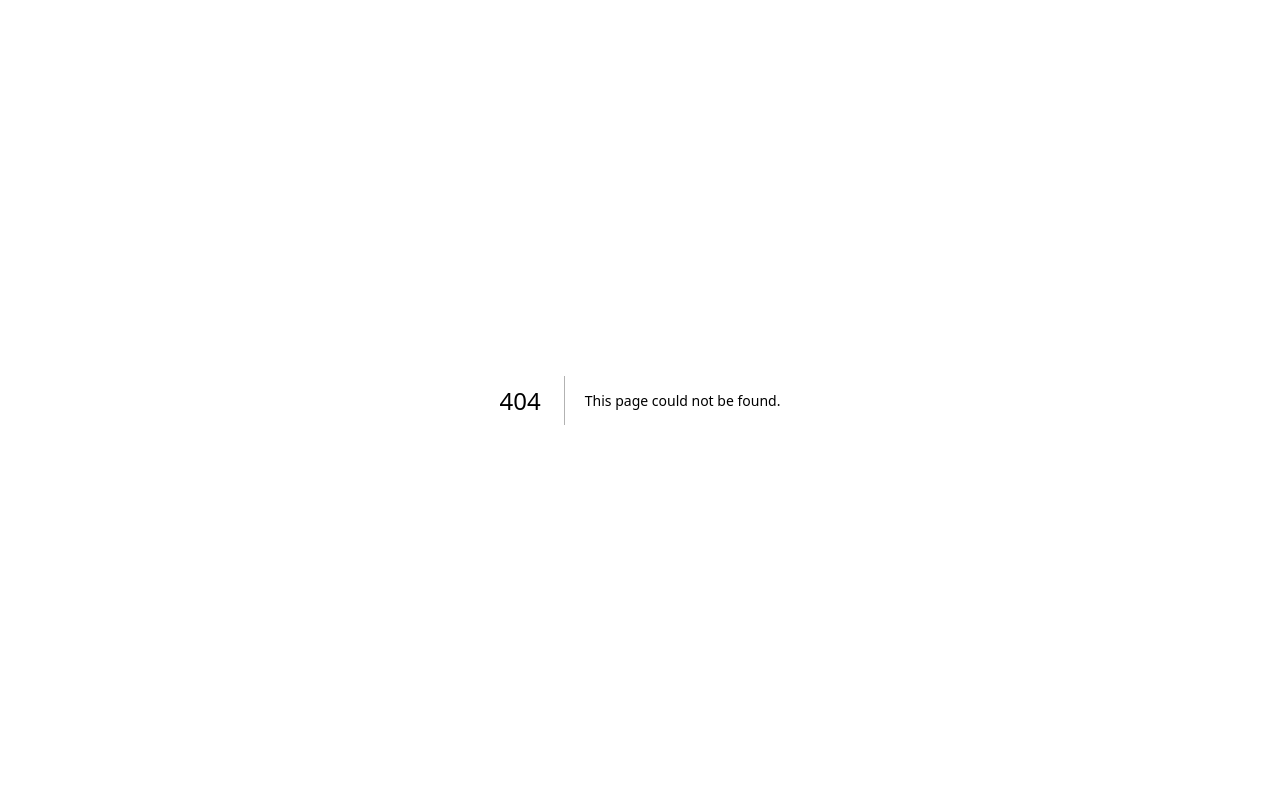
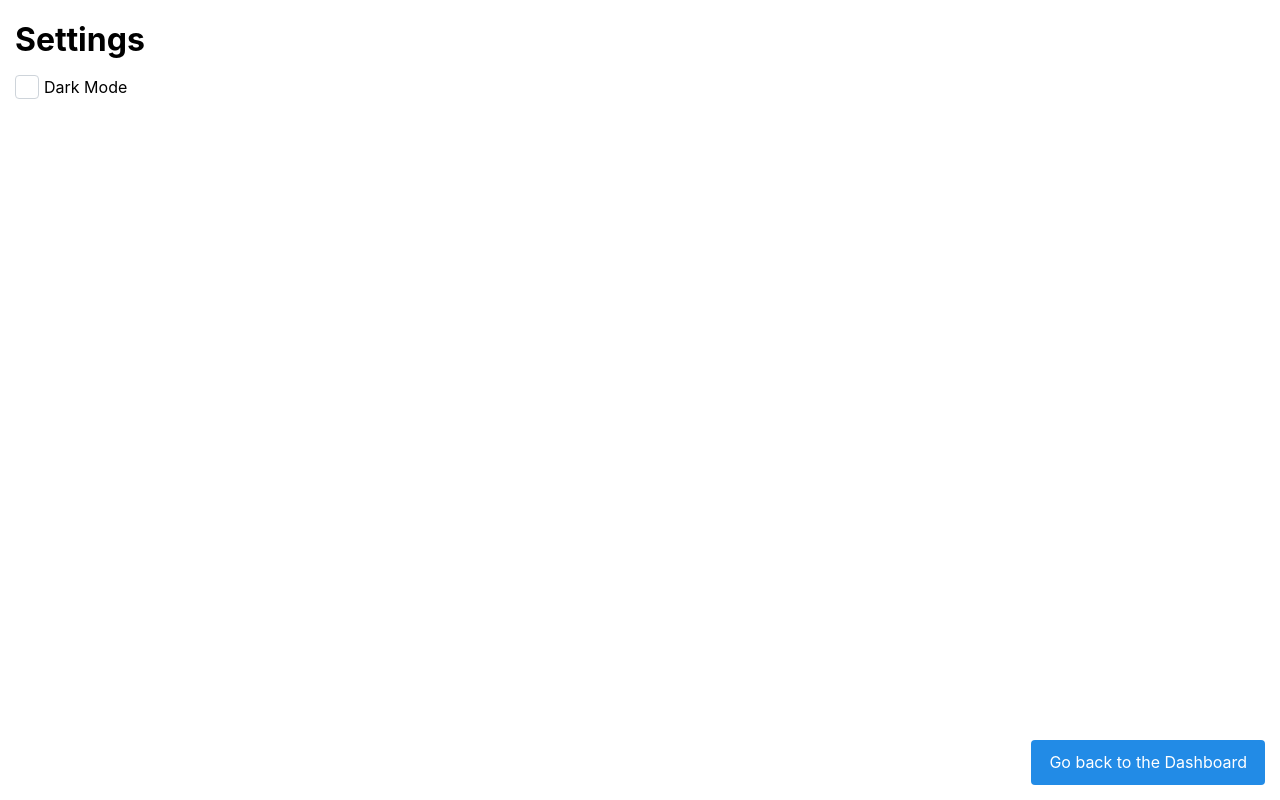
Before and after one commit to owlux02/Notedown, a Next.js app: page /dashboard/settings in a window 1280 px wide. Before the commit this address had no page. Built offline with nearby package versions, Linux system fonts and the light colour scheme.

Commit message:
style changes, check if note exists and settings page

```diff
--- a/pages/_app.tsx
+++ b/pages/_app.tsx
@@ -3,13 +3,26 @@ import '@mantine/core/styles.css';
 
 import type { AppProps } from 'next/app';
 import { MantineProvider } from '@mantine/core';
+import { useEffect } from 'react';
 
 const App = ({ Component, pageProps }: AppProps) => {
+  useEffect(() => {
+    const darkMode = localStorage.getItem('darkMode');
+
+    if (darkMode === 'true') {
+      document.querySelector('html')!.dataset.mantineColorScheme = 'dark';
+    }
+
+    if (darkMode === 'false') {
+      document.querySelector('html')!.dataset.mantineColorScheme = 'light';
+    }
+  }, []);
+
   return (
-    <MantineProvider defaultColorScheme="dark">
+    <MantineProvider defaultColorScheme="auto">
       <Component {...pageProps} />
     </MantineProvider>
   );
-}
+};
 
 export default App;
--- a/pages/_document.tsx
+++ b/pages/_document.tsx
@@ -6,6 +6,7 @@ const Document = () => {
     <Html lang="en">
       <Head>
         <ColorSchemeScript defaultColorScheme="auto" />
+        <script src="/static/theme.js"></script>
       </Head>
       <body>
         <Main />
--- a/pages/dashboard/components/UserButton.module.css
+++ b/pages/dashboard/components/UserButton.module.css
@@ -12,6 +12,7 @@
 .opts {
   display: flex;
   justify-content: space-between;
+  gap: 5px;
 }
 
 .logoutButton {
--- a/pages/dashboard/components/UserButton.tsx
+++ b/pages/dashboard/components/UserButton.tsx
@@ -9,6 +9,7 @@ import {
 } from '@mantine/core';
 import { IconChevronRight } from '@tabler/icons-react';
 import { useEffect, useState } from 'react';
+import Link from 'next/link';
 import classes from './UserButton.module.css';
 
 export default function UserButton() {
@@ -55,6 +56,9 @@ export default function UserButton() {
           >
             Log Out
           </Button>
+          <Link href="/dashboard/settings">
+            <Button>Settings</Button>
+          </Link>
         </Box>
       )}
     </UnstyledButton>
--- /dev/null
+++ b/pages/dashboard/css/Settings.module.css
@@ -0,0 +1,20 @@
+.flex {
+  display: flex;
+  gap: 5px;
+  margin-top: 10px;
+}
+
+.goBack {
+  position: absolute;
+  bottom: 15px;
+  right: 15px;
+  background: #228BE6;
+  color: #fff;
+  text-decoration: none;
+  padding: 10px 18px;
+  border-radius: 4px;
+}
+
+.goBack:hover {
+  background: #1C7ED6;
+}
--- a/pages/dashboard/css/styles.module.css
+++ b/pages/dashboard/css/styles.module.css
@@ -40,7 +40,7 @@
   cursor: pointer;
 }
 
-.page404 {
+.notFound {
   display: flex;
   flex-direction: column;
   align-items: center;
@@ -48,6 +48,7 @@
   height: 75vh;
   font-size: 20px;
   text-align: center;
+  text-wrap: balance;
 }
 
 .page404 img {
@@ -60,7 +61,7 @@
   }
 
   .editor {
-    height: 85vh;
+    height: 76vh;
   }
 
   .previewContainer {
--- /dev/null
+++ b/pages/dashboard/settings.tsx
@@ -0,0 +1,63 @@
+import Head from 'next/head';
+import { Box, Checkbox, Group, Text } from '@mantine/core';
+import { useEffect, useState } from 'react';
+import Link from 'next/link'
+
+import styles from './css/Settings.module.css';
+
+const Settings = () => {
+  const [darkMode, setDarkMode] = useState(true);
+
+  useEffect(() => {
+    /*
+     * This is for check if dark mode is enabled or disabled,
+     * if it's enabled check the `Checkbox` component,
+     * if it's disabled check the `Checkbox` component
+     */
+    const mode = localStorage.getItem('darkMode');
+    if (mode === 'true') {
+      setDarkMode(true);
+      return;
+    }
+    setDarkMode(false);
+  }, []);
+
+  return (
+    <>
+      <Head>
+        <title>Settings / Notedown</title>
+        <meta name="viewport" content="width=device-width, initial-scale=1" />
+        <link rel="icon" href="/favicon.ico" />
+      </Head>
+      <Box p={15}>
+        <h1>Settings</h1>
+        <div className={styles.flex}>
+          <Checkbox
+            checked={darkMode}
+            onChange={() => {
+              const mode = !darkMode;
+              localStorage.setItem('darkMode', mode.toString());
+              setDarkMode(!darkMode);
+
+              // This will be changed soon...
+              document.querySelector('html')!.dataset.mantineColorScheme = mode
+                ? 'dark'
+                : 'light';
+            }}
+            tabIndex={-1}
+            size="md"
+            styles={{ input: { cursor: 'pointer' } }}
+            aria-hidden
+          />
+          <Text>Dark Mode</Text>
+        </div>
+
+        <Link href="/dashboard" className={styles.goBack}>
+          Go back to the Dashboard
+        </Link>
+      </Box>
+    </>
+  );
+};
+
+export default Settings;
--- /dev/null
+++ b/public/static/theme.js
@@ -0,0 +1,9 @@
+const darkMode = localStorage.getItem('darkMode');
+
+if (darkMode === 'true') {
+  document.querySelector('html').dataset.mantineColorScheme = 'dark';
+}
+
+if (darkMode === 'false') {
+  document.querySelector('html').dataset.mantineColorScheme = 'light';
+}
```
Also changed, not shown: pages/dashboard/components/NotesData.tsx (+14 -8 lines), pages/dashboard/index.tsx (+29 -8 lines), 1 other file (tests, documents, lock files or other folders).
